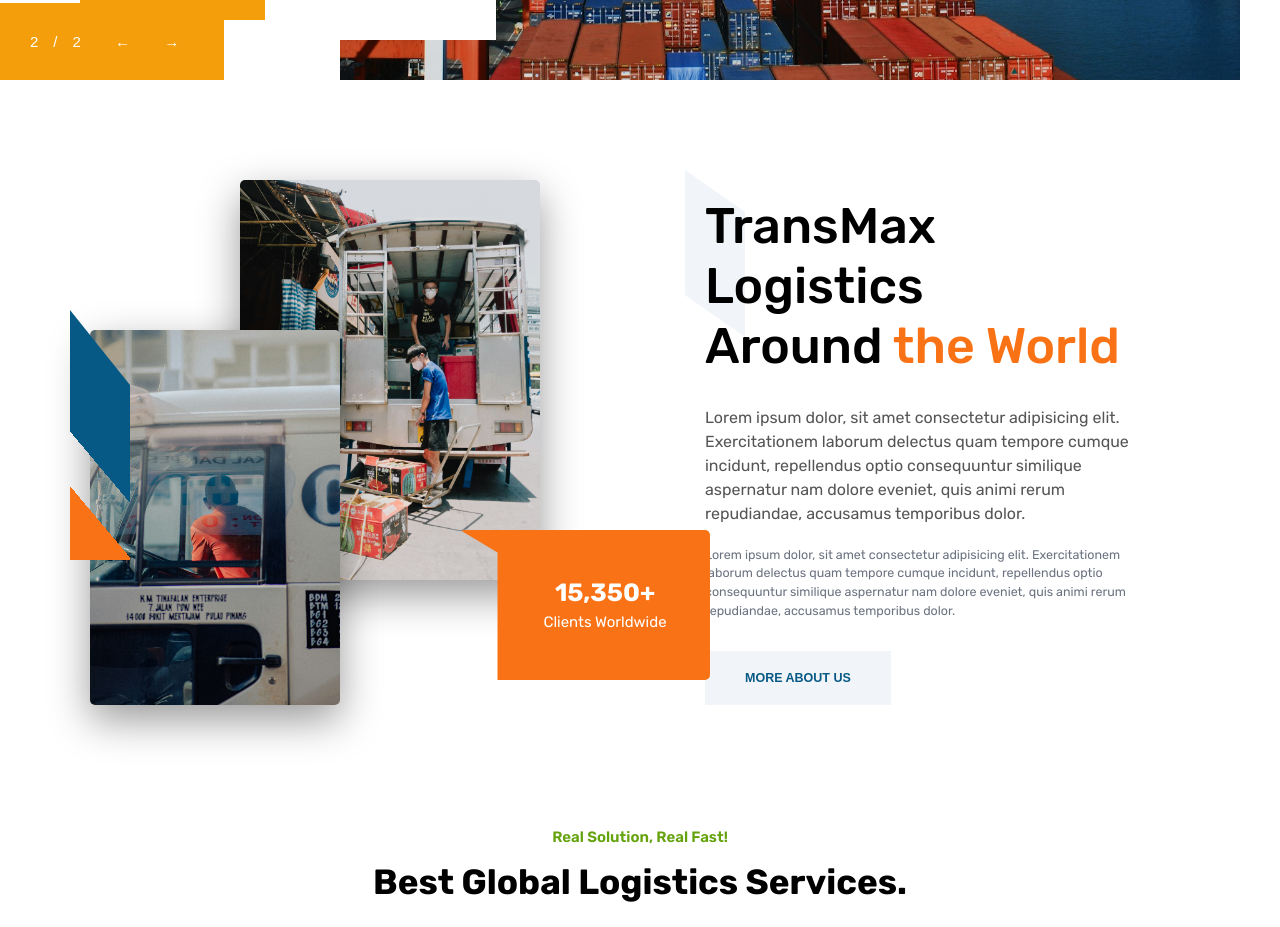
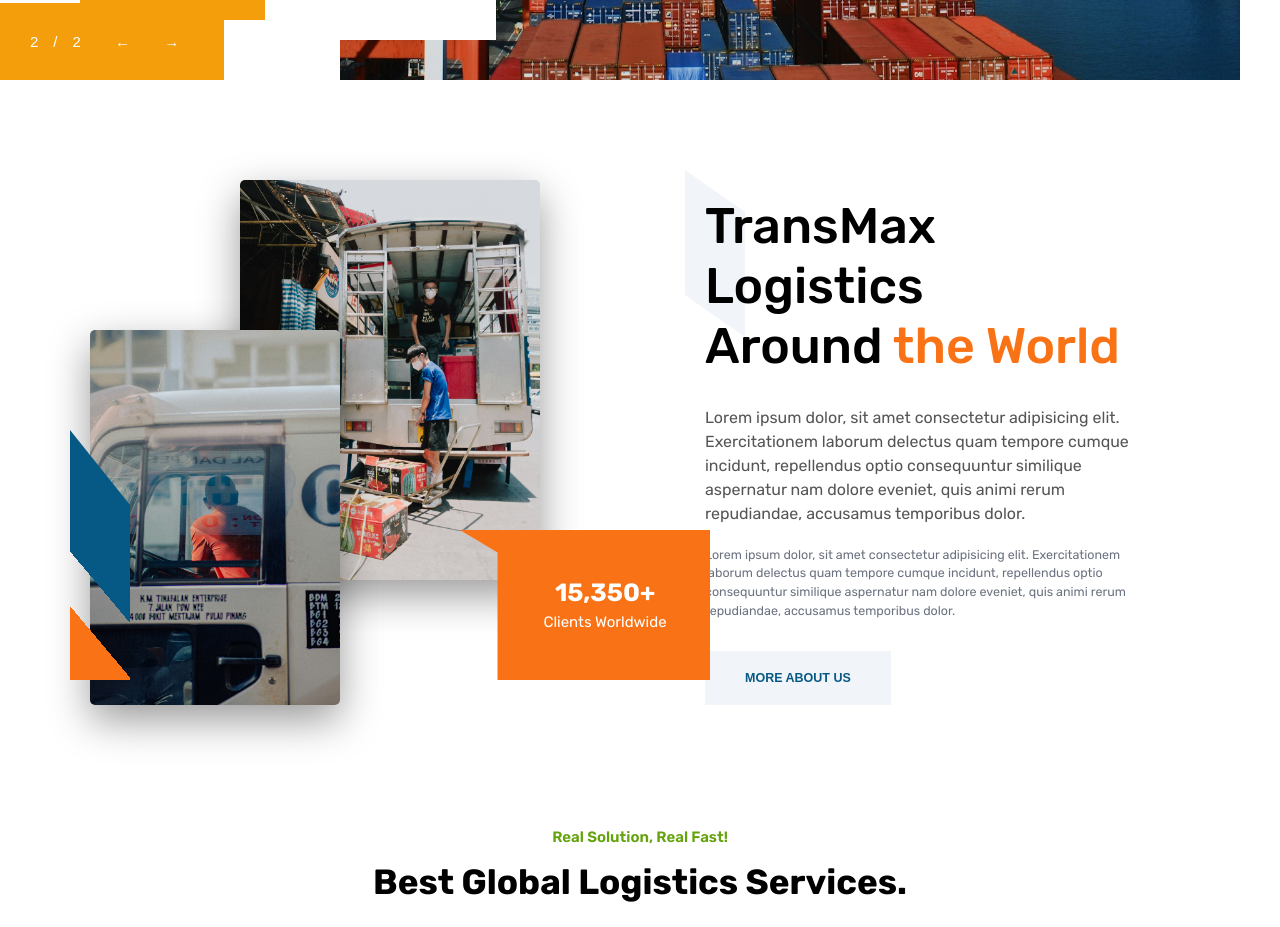
Before and after one commit to Kirushanthi26/cargo, a React (Vite) app: page / in a window 1280 px wide. Shown: the part 720-1647 px from the top of the page. Built offline with nearby package versions, Linux system fonts and the light colour scheme.

Commit message:
style fix

```diff
--- a/src/components/intro/Intro.jsx
+++ b/src/components/intro/Intro.jsx
@@ -19,25 +19,6 @@ const IntroImgs = styled.div`
   width: 100%;
   height: 80vh;
   position: relative;
-
-  .clip-box {
-    width: 6rem;
-    height: 25rem;
-    position: absolute;
-    bottom: 21rem;
-    left: 3rem;
-    z-index: 9999;
-    background-image: linear-gradient(
-      230deg,
-      #075985 0%,
-      #075985 60%,
-      transparent 60%,
-      transparent 77%,
-      #f97316 77%,
-      #f97316 100%
-    );
-    clip-path: polygon(0% 0%, 100% 30%, 100% 100%, 0% 100%);
-  }
 `;
 
 const IntroTextBox = styled.div`
@@ -114,19 +95,10 @@ const BoxStyle = styled.div`
   transform: skewY(35deg);
 `;
 
-// const ClipBox = styled.div`
-//   width: 6rem;
-//   height: 20rem;
-//   background-color: #f97316;
-//   position: absolute;
-//   bottom: 0;
-// `;
-
 export const Intro = () => {
   return (
     <WelcomeSection>
       <IntroImgs>
-        <div className="clip-box"></div>
         <IntroImg />
       </IntroImgs>
       <IntroTextBox>
--- a/src/components/intro/IntroImg.jsx
+++ b/src/components/intro/IntroImg.jsx
@@ -13,7 +13,6 @@ const IntroImageStylesDiv = styled.div`
     left: 42rem;
     height: 15rem;
     padding: 2rem;
-    border-radius: 0.5rem;
     clip-path: polygon(
       0 0,
       100% 0%,
@@ -43,6 +42,30 @@ const IntroImageStylesDiv = styled.div`
   }
 `;
 
+const ImgIntroStyles1Box = styled.div`
+  position: relative;
+  height: 60rem;
+`;
+
+const ClipBoxLook = styled.div`
+  width: 6rem;
+  height: 25rem;
+  position: absolute;
+  bottom: 5rem;
+  left: 3rem;
+  z-index: 9999;
+  background-image: linear-gradient(
+    230deg,
+    #075985 0%,
+    #075985 60%,
+    transparent 60%,
+    transparent 77%,
+    #f97316 77%,
+    #f97316 100%
+  );
+  clip-path: polygon(0% 0%, 100% 30%, 100% 100%, 0% 100%);
+`;
+
 const ImgIntroStyles1 = styled.img`
   width: 25rem;
   box-shadow: 0 1.5rem 4rem rgba(0, 0, 0, 0.4);
@@ -63,25 +86,17 @@ const ImgIntroStyles2 = styled.img`
   left: 20rem;
 `;
 
-const ClipBox = styled.div`
-  position: absolute;
-  bottom: -18rem;
-  left: 3rem;
-  width: 6rem;
-  height: 20rem;
-  background-color: #f97316;
-  clip-path: polygon(0% 0%, 100% 0%, 100% 100%, 0% 100%);
-  z-index: 10;
-`;
-
 export const IntroImg = () => {
   return (
     <IntroImageStylesDiv>
-      <ImgIntroStyles1
-        src={img1}
-        alt="intro image 1"
-        className="intro-image--p1"
-      />
+      <ImgIntroStyles1Box>
+        <ClipBoxLook></ClipBoxLook>
+        <ImgIntroStyles1
+          src={img1}
+          alt="intro image 1"
+          className="intro-image--p1"
+        />
+      </ImgIntroStyles1Box>
       <ImgIntroStyles2
         src={img2}
         alt="intro image 2"
```
